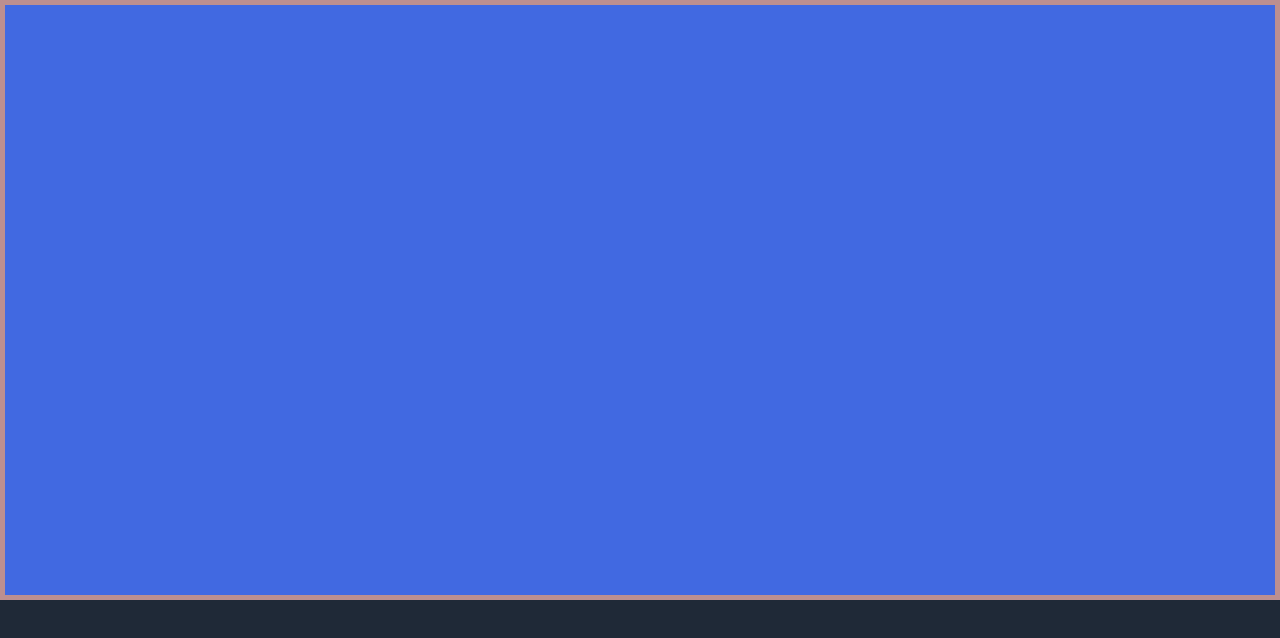
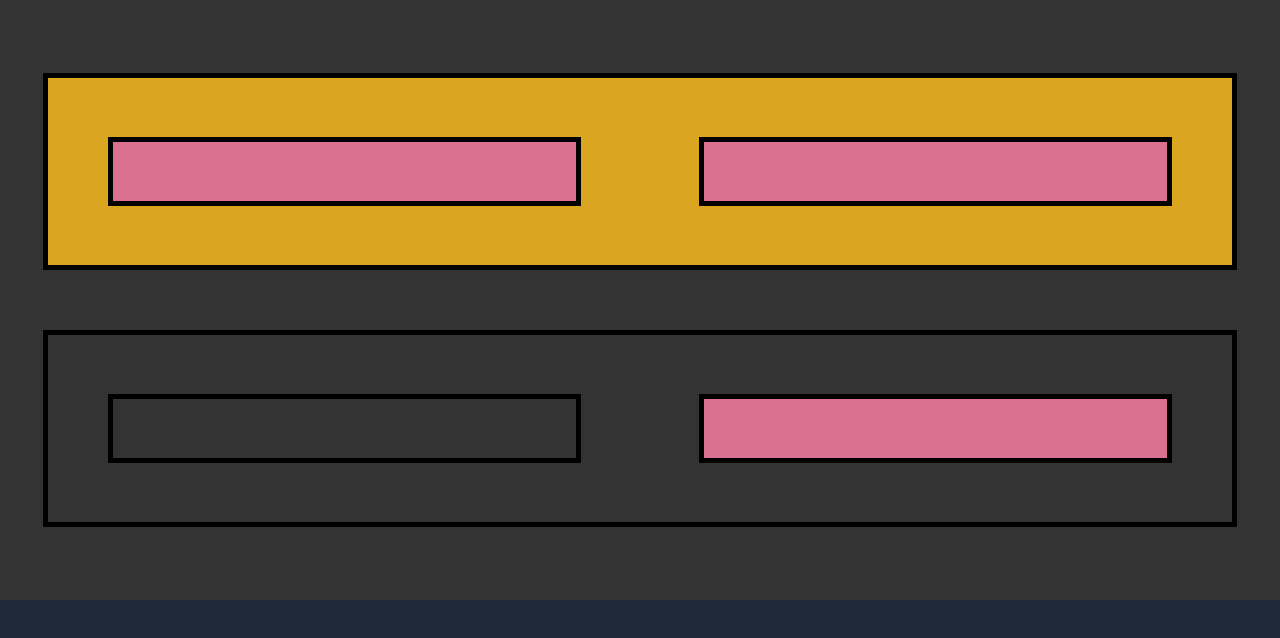
Before and after one commit to elbitapmoC/fe-traversal, a plain HTML site: page boxing.html in a window 1280 px wide. Drawn offline with nearby package versions, Linux system fonts and the light colour scheme.

Commit message:
DOM Traversal

```diff
--- a/boxing.html
+++ b/boxing.html
@@ -9,7 +9,7 @@
     <title>Replacement Array</title>
   </head>
   <body>
-    <section class="grandparent">
+    <section class="grandparent" id="grandparent">
       <aside class="parent">
         <article class="child"></article>
         <article class="child"></article>
--- a/boxing.js
+++ b/boxing.js
@@ -0,0 +1,59 @@
+// grandparent - getElementById
+// let grandparent = document.getElementById("gp");
+
+// grandparent - querySelector
+let grandparent = document.querySelector("#grandparent");
+
+// parents - getElementsByClassName
+// let parents = document.getElementsByClassName("parent");
+
+// iterate through each parent, change their background color (use function below)
+// Array.from(parents).forEach((parent) => {
+//   changeColor(parent);
+// });
+
+// parent - querySelector - returns a single element
+// let parent = document.querySelector(".parent");
+// changeColor(parent);
+
+// parent - querySelectporAll
+// let parents = document.querySelectorAll(".parent"); //nodeList
+// console.log(parents);
+// NOTICE - When using querySelector all. We did not have to CONVERT to an array.
+// parents.forEach(changeColor);
+
+// create a function to change bg color of the elements passed in
+function changeColor(element) {
+  element.style.backgroundColor = "#333";
+}
+
+// Selecting Children - TOP DOWN ----------------------------------------------------
+// let parents = Array.from(grandparent.children);
+// parentOne
+// let parentOne = parents[0];
+// childTwo
+// let childTwoOfParentOne = parentOne.lastElementChild;
+// changeColor(childTwoOfParentOne);
+
+// let children = document.querySelectorAll(".child");
+// changeColor(parentOne);
+
+// let children = grandparent.querySelectorAll(".child");
+// console.log(children);
+
+// Selecting Children - BOTTOM UP ----------------------------------------------------
+let childOne = document.querySelector(".child");
+// let parent = childOne.parentElement;
+// let grandparentAlt = parent.parentElement;
+// changeColor(parent);
+// changeColor(grandparentAlt);
+
+let grandparentAltAlt = childOne.closest(".grandparent");
+console.log(grandparentAltAlt);
+changeColor(grandparentAltAlt);
+
+// Selecting Siblings ----------------------------------------------------
+let secondParent = document.querySelector(".parent").nextElementSibling;
+let secondChild = secondParent.querySelector(".child").nextElementSibling;
+changeColor(secondParent);
+changeColor(secondChild.previousElementSibling);
--- a/globals.css
+++ b/globals.css
@@ -7,16 +7,30 @@ body {
   display: inline;
 }
 
-section {
-  height: 100vh;
+.grandparent {
   display: flex;
+  flex-direction: column;
   justify-content: center;
   align-items: center;
-}
-
-.grandparent {
   width: 100%;
   height: 75vh;
   background-color: royalblue;
-  border: 5px solid rosybrown;;
+  border: 5px solid #343434;
+  padding: 2.4rem;
 }
+
+.parent {
+  width: 100%;
+  height: 75%;
+  border: 5px solid black;
+  background-color: goldenrod;
+  margin: 2.5%;
+  display: flex;
+}
+
+.child {
+  border: 5px solid black;
+  background-color: palevioletred;
+  width: 100%;
+  margin: 5%;
+}
```
